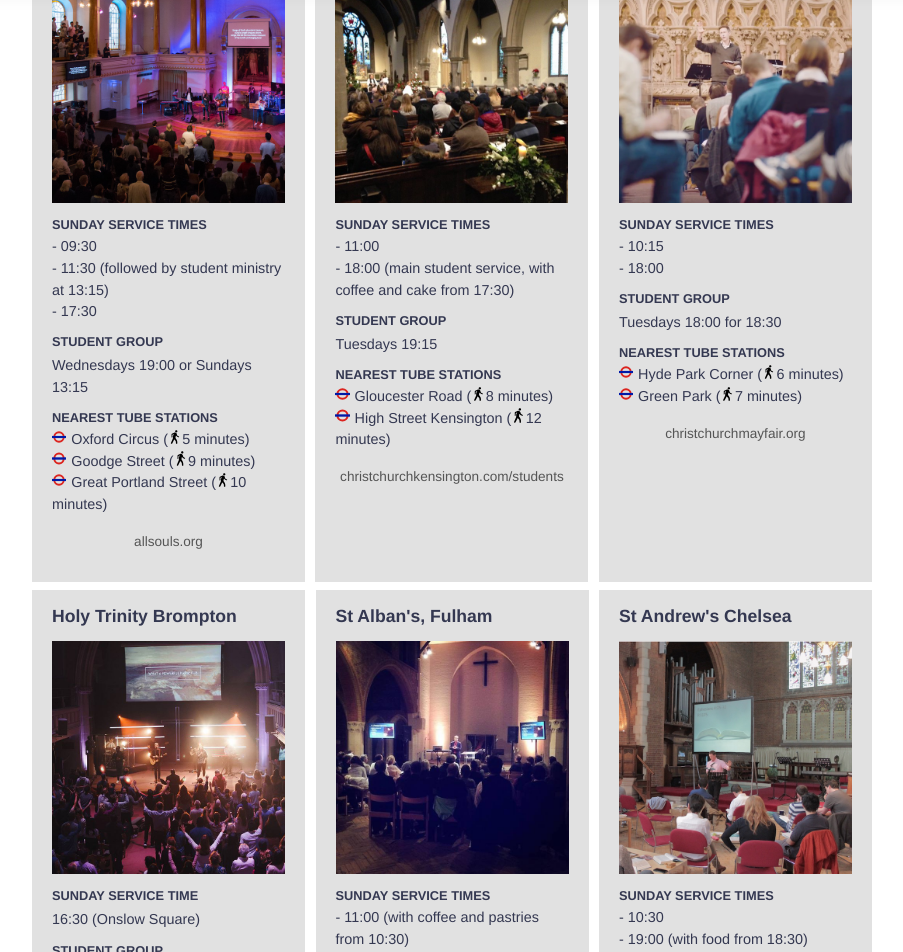
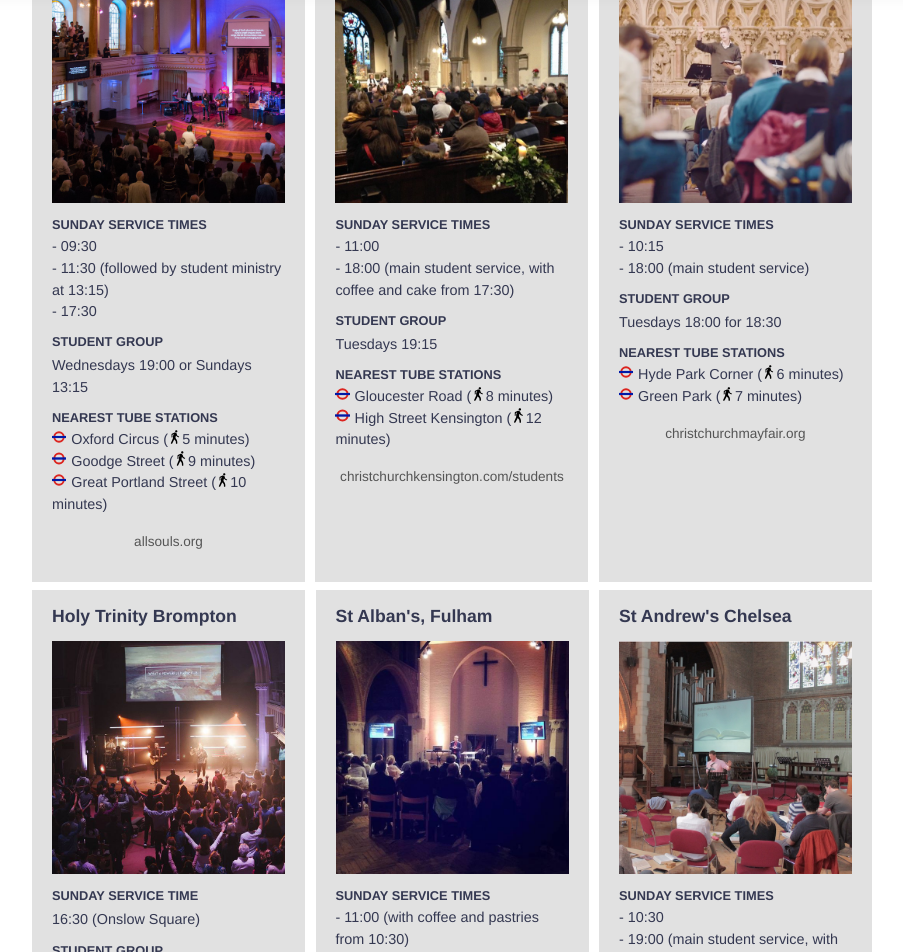
Before and after one commit to janczizikow/sleek, a Jekyll site: the page built from find-a-church.md, in a window 1280 px wide and 1400 px high, scrolled down 842 px. Shown: the top 952 px of the window, without its empty margins (188-1091 px from the left). Built offline with Jekyll 4.4.1, drawn with Linux system fonts in a browser that asks for light colours; nearby versions of some CDN libraries; some of the changed text lies outside the part shown.

Commit message:
added labels for student sunday services

```diff
--- a/_data/churches.yml
+++ b/_data/churches.yml
@@ -15,7 +15,7 @@
   image: churches/ccm.jpg
   sunday_service_times:
     - "10:15"
-    - "18:00"
+    - "18:00 (main student service)"
   student_group: Tuesdays 18:00 for 18:30
   website: christchurchmayfair.org
   nearest_tubes:
@@ -58,7 +58,7 @@
   website: standrewschelsea.org
   sunday_service_times:
     - "10:30"
-    - 19:00 (with food from 18:30)
+    - "19:00 (main student service, with food from 18:30)"
   nearest_tubes:
     - station: Gloucester Road
       minutes_walk: "17"
@@ -70,7 +70,7 @@
   website: stalbansfulham.org
   sunday_service_times:
     - "11:00 (with coffee and pastries from 10:30)"
-    - "18:00"
+    - "18:00 (main student service)"
   student_group: Tuesdays 19:00
   nearest_tubes:
     - station: Barons Court
```
